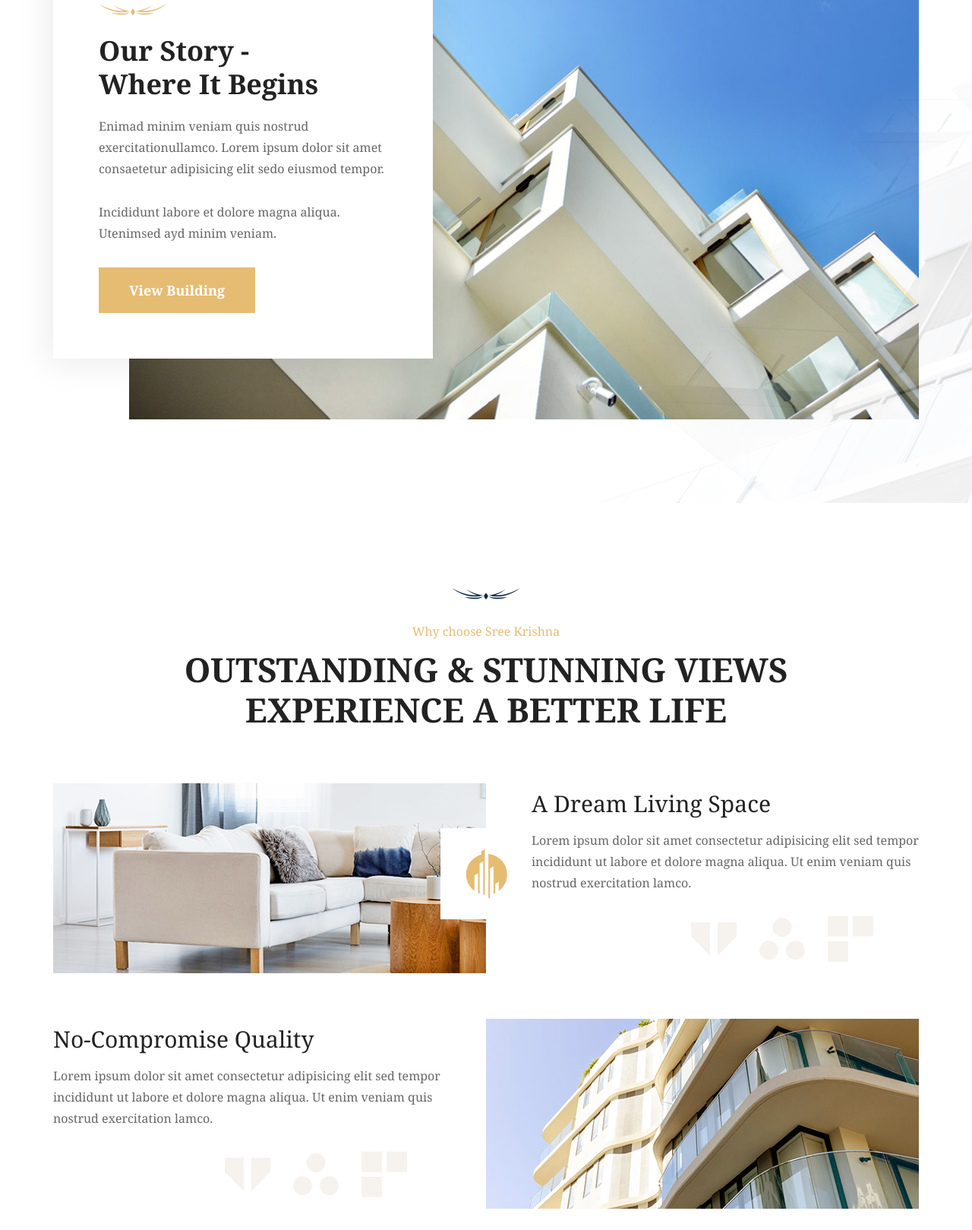
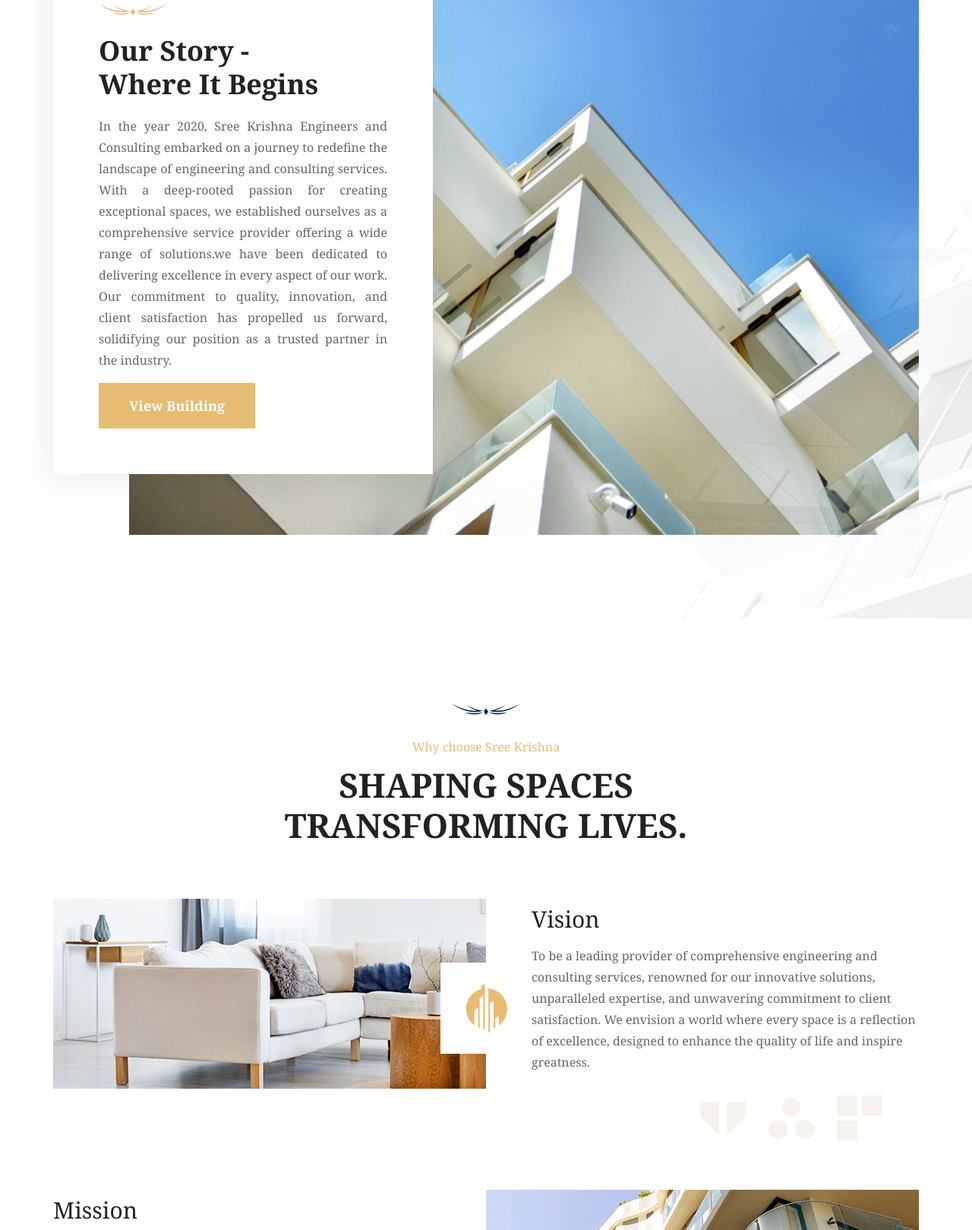
Before and after one commit to somesettymanideep/constructions, a plain HTML site: page about.html in a window 1280 px wide. Shown: the part 643-2262 px from the top of the page at 76% size. Drawn offline with Linux system fonts and the light colour scheme; files whose address does not match are found by name.

Commit message:
basic layout

```diff
--- a/about.html
+++ b/about.html
@@ -208,10 +208,10 @@
                             <h2>Our Story -<br>Where It begins</h2>
                         </div>
                         <div class="text">
-                            <p>Enimad minim veniam quis nostrud exercitationullamco. Lorem ipsum dolor sit amet consaetetur adipisicing elit sedo eiusmod tempor.</p>
-                            <div class="bottom-text">
-                                <p>Incididunt labore et dolore magna aliqua. Utenimsed ayd minim veniam.</p>
-                            </div>
+                            <p style="text-align: justify;">In the year 2020, Sree Krishna Engineers and Consulting embarked on a journey to redefine the landscape of engineering and consulting services. With a deep-rooted passion for creating exceptional spaces, we established ourselves as a comprehensive service provider offering a wide range of solutions.we have been dedicated to delivering excellence in every aspect of our work. Our commitment to quality, innovation, and client satisfaction has propelled us forward, solidifying our position as a trusted partner in the industry.</p>
+                            <!-- <div class="bottom-text">
+                                <p></p>
+                            </div> -->
                             <div class="button-box">
                                 <a class="btn-two" href="#"><span class="txt">view building</span></a>
                             </div>
@@ -233,7 +233,7 @@
             <div class="sub-title">
                 <h4>Why choose Sree Krishna </h4>
             </div>
-            <h2>OUTSTANDING & stunning views<br> experience a better life</h2>
+            <h2>Shaping Spaces<br> Transforming Lives.</h2>
         </div>
         <div class="row">
             <div class="col-xl-12">
@@ -248,8 +248,8 @@
                                     </div>
                                 </div>
                                 <div class="text-box">
-                                    <h2>A Dream Living Space</h2>
-                                    <p>Lorem ipsum dolor sit amet consectetur adipisicing elit sed tempor incididunt ut labore et dolore magna aliqua. Ut enim veniam quis nostrud exercitation lamco.</p>
+                                    <h2>Vision</h2>
+                                    <p>To be a leading provider of comprehensive engineering and consulting services, renowned for our innovative solutions, unparalleled expertise, and unwavering commitment to client satisfaction. We envision a world where every space is a reflection of excellence, designed to enhance the quality of life and inspire greatness.</p>
                                     <div class="theme-shape pdtop30">
                                         <ul class="theme-shape-box clearfix text-center">
                                             <li class="shap_item paroller-2"><span class="icon-pic1"></span></li>
@@ -266,8 +266,8 @@
                         <ul>
                             <li>
                                 <div class="text-box">
-                                    <h2>No-Compromise Quality</h2>
-                                    <p>Lorem ipsum dolor sit amet consectetur adipisicing elit sed tempor incididunt ut labore et dolore magna aliqua. Ut enim veniam quis nostrud exercitation lamco.</p>
+                                    <h2>Mission</h2>
+                                    <p>We are  committed to delivering exceptional engineering and consulting services with strive to exceed client expectations by providing innovative, efficient, and sustainable solutions that enhance the value and functionality of their projects.</p>
                                     <div class="theme-shape pdtop30">
                                         <ul class="theme-shape-box clearfix text-center">
                                             <li class="shap_item paroller-2"><span class="icon-pic1"></span></li>
```
Also changed, not shown: assets/images/shape/symbol-vision.png (added).
